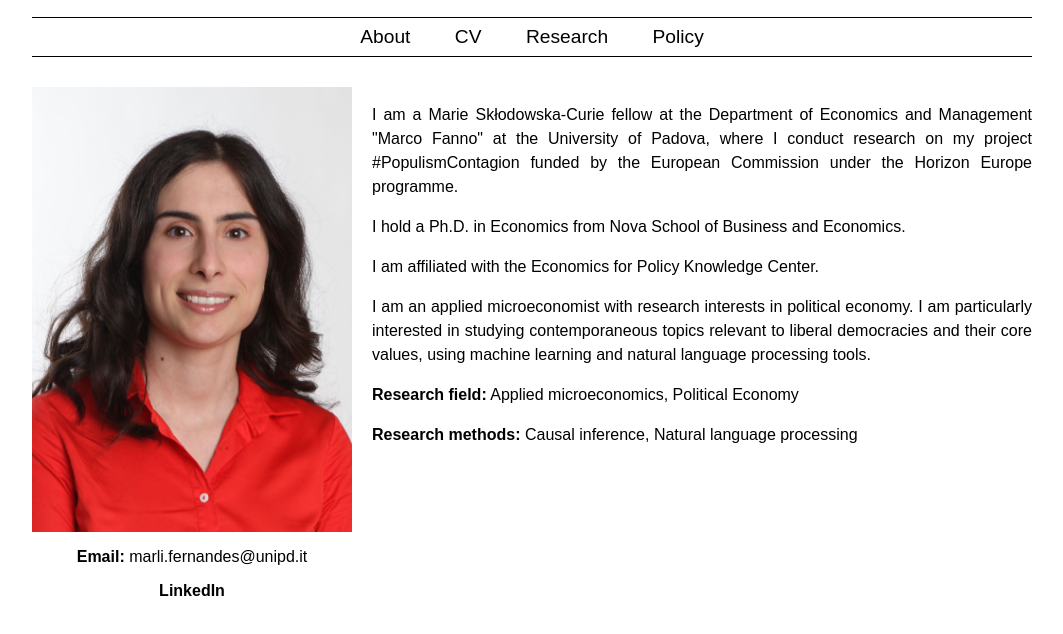
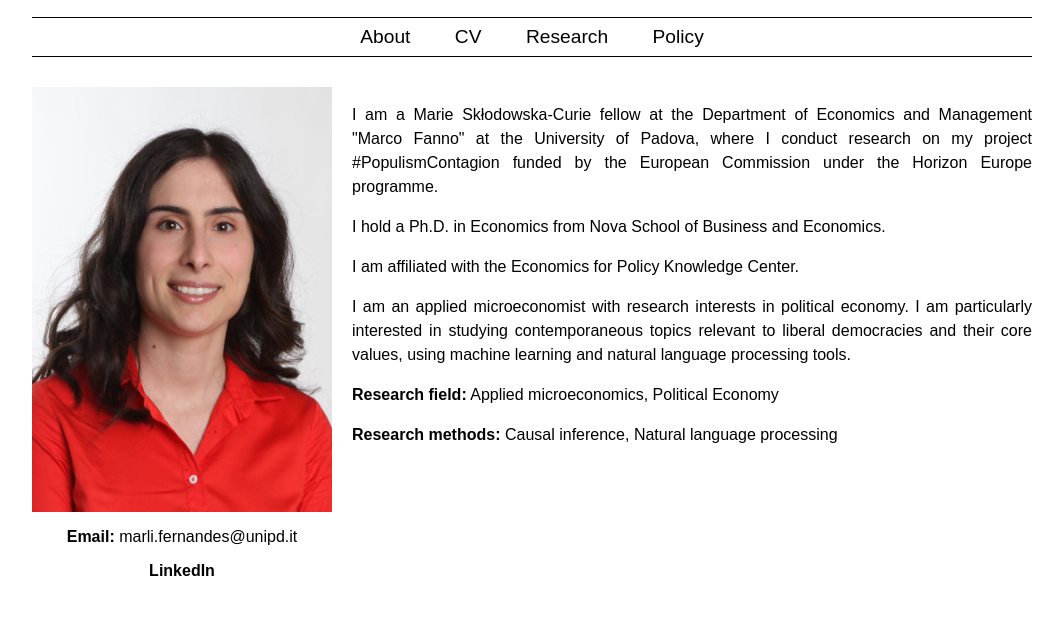
Before and after one commit to marlifernandes/marlifernandes.github.io, a plain HTML site: page index.html in a window 1280 px wide. Shown: the part 60-694 px from the top of the page, without its empty margins (108-1171 px from the left). Drawn offline with Linux system fonts and the light colour scheme.

Commit message:
Update index.html

```diff
--- a/index.html
+++ b/index.html
@@ -109,7 +109,7 @@
 
     <!-- Picture and contacts -->
     <div id="picture">
-      <img src="./foto.JPG" width="320" height="445" alt="MF">
+      <img src="./foto.JPG" width="300" height="425" alt="MF">
       <p><strong>Email:</strong> <a href="mailto:marli.fernandes@unipd.it">marli.fernandes@unipd.it</a></p>
       <p><a href='https://pt.linkedin.com/in/marli-guimar%C3%A3es-fernandes-13861b66'><strong>LinkedIn</strong></a></p>
     </div>
```
